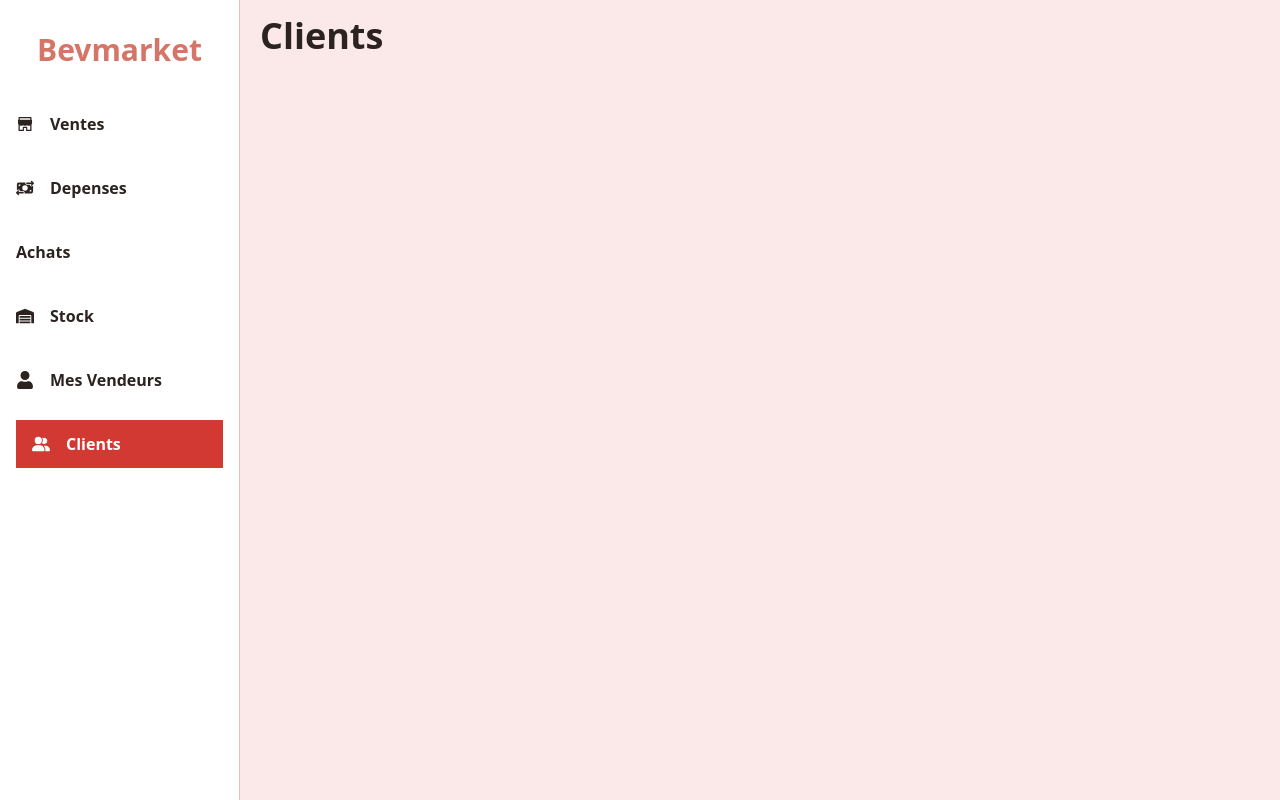
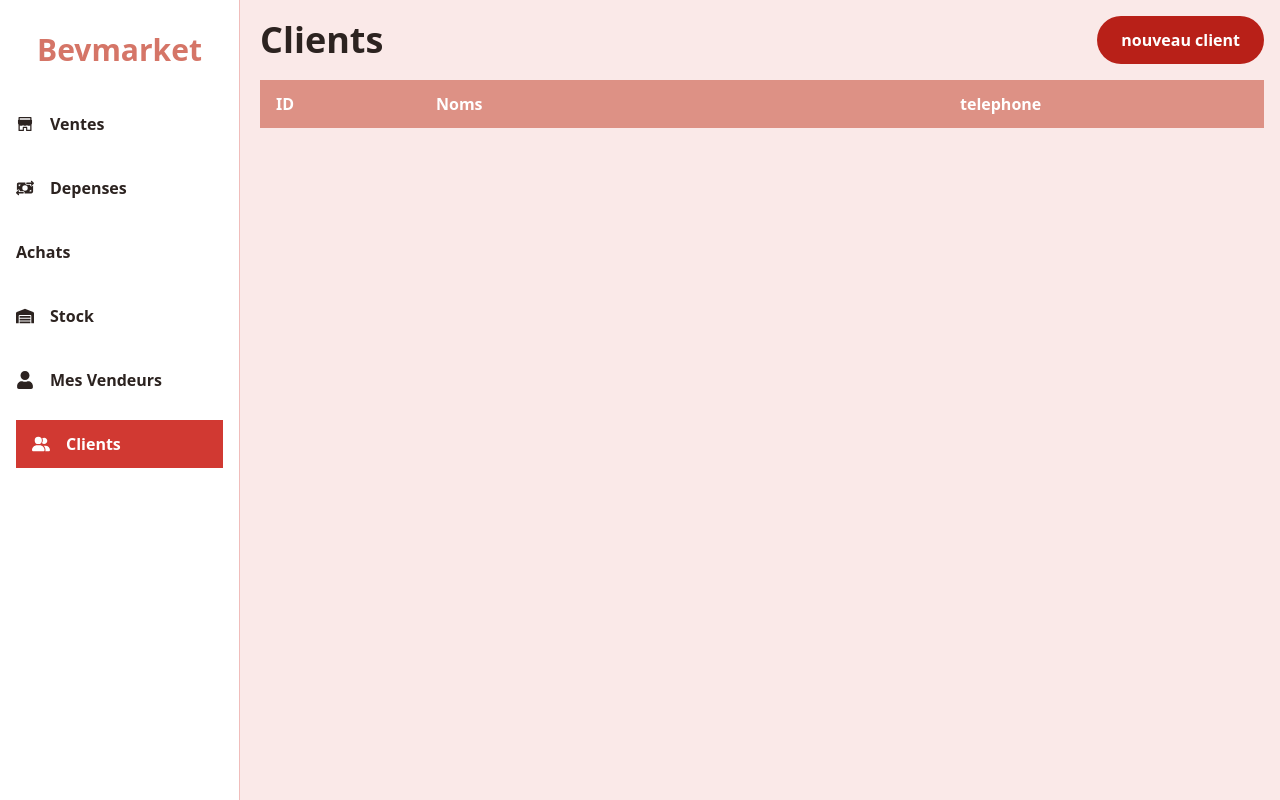
Before and after one commit to Tshobohwa/bevmarket-frontend, a React (Vite) app: page /clients in a window 1280 px wide. Built offline with nearby package versions, Linux system fonts and the light colour scheme; no server answers.

Commit message:
Create clients table

```diff
--- a/src/pages/Clients.jsx
+++ b/src/pages/Clients.jsx
@@ -11,10 +11,28 @@ const Clients = () => {
   }, []);
   return (
     <Sidebar>
-      <header className="w-full">
+      <header className="w-full flex justify-between items-center">
         <h1 className="text-4xl font-semibold text-black-900">Clients</h1>
+        <div className="flex gap-4 items-center">
+          <button className="h-[3rem] rounded-full px-[1.5rem] bg-primary-900 text-white font-semibold">
+            nouveau client
+          </button>
+        </div>
       </header>
-      <section className="w-full"></section>
+      <section className="w-full mt-4">
+        <table className="w-full">
+          <thead className="w-full">
+            <tr className="w-full h-[3rem] bg-secondary-800 text-white">
+              <th className="w-[10rem] pl-4 text-start">ID</th>
+              <th className="pl-4 text-start">Noms</th>
+              <th className="pl-4 text-start w-[20rem]">telephone</th>
+            </tr>
+          </thead>
+          <tbody>
+            <tr></tr>
+          </tbody>
+        </table>
+      </section>
     </Sidebar>
   );
 };
```
